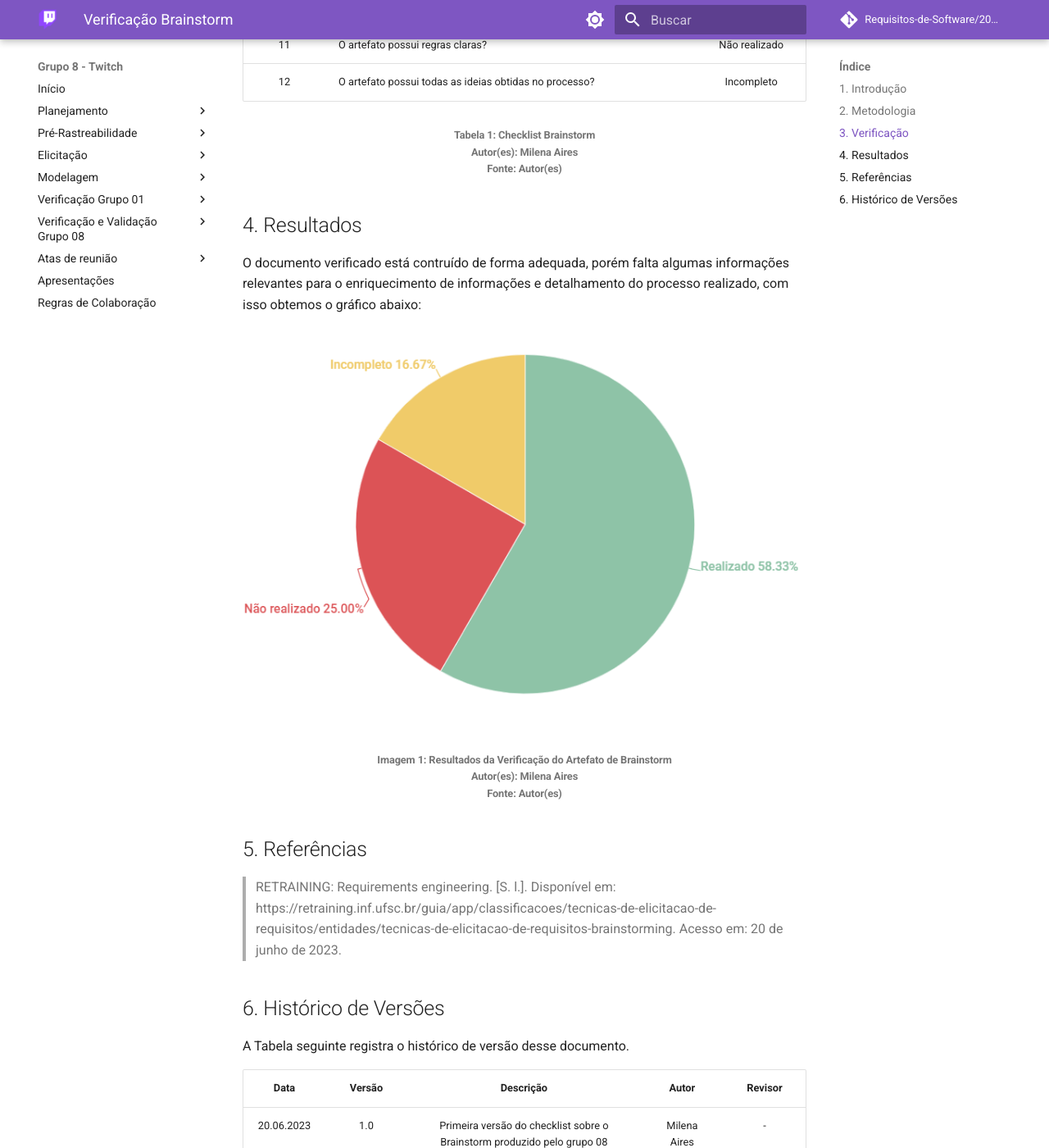
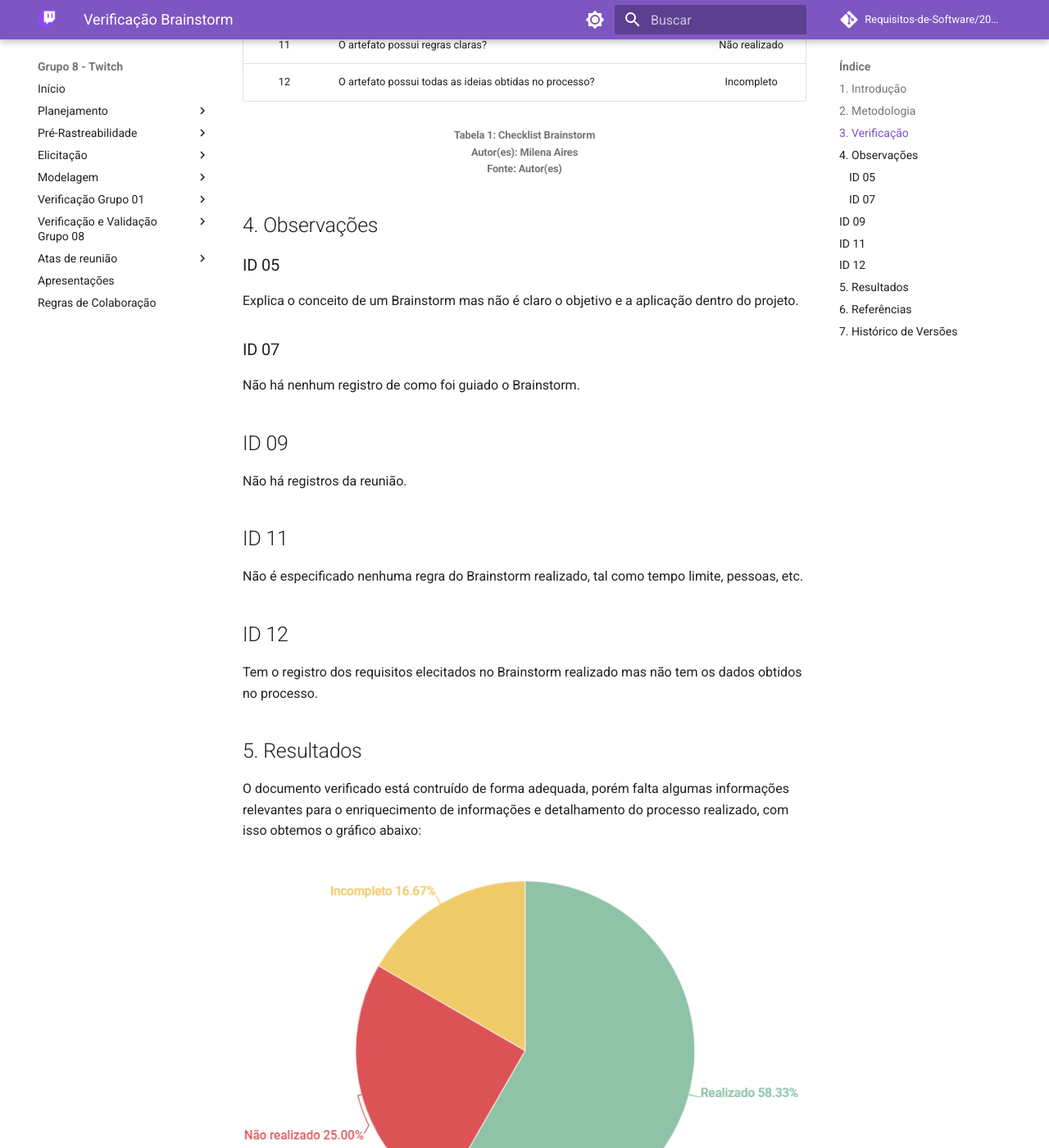
Before and after one commit to Requisitos-de-Software/2023.1-Twitch, an MkDocs documentation site: the page built from docs/verifica_valida_grupo08/verificacao_brainstorm08.md, in a window 1280 px wide and 1400 px high, scrolled down 1199 px. Shown: the whole window at 82% size. Built offline with MkDocs 1.6.1 and Material for MkDocs 9.7.7, drawn with Linux system fonts in a browser that asks for light colours; comment, search, counter and statistics services are not loaded; some of the changed text lies outside the part shown.

Commit message:
adição das observações verificacao_brainstorm08.md

```diff
--- a/docs/verifica_valida_grupo08/verificacao_brainstorm08.md
+++ b/docs/verifica_valida_grupo08/verificacao_brainstorm08.md
@@ -31,8 +31,23 @@ A tabela a seguir apresenta o checklist já contruído pelo grupo anteriormente
 <br> Autor(es): Milena Aires
 <br>Fonte: Autor(es)</h6>
 
+## 4. Observações
+### ID 05
+Explica o conceito de um Brainstorm mas não é claro o objetivo e a aplicação dentro do projeto.
 
-## 4. Resultados
+### ID 07
+Não há nenhum registro de como foi guiado o Brainstorm.
+
+## ID 09
+Não há registros da reunião.
+
+## ID 11
+Não é especificado nenhuma regra do Brainstorm realizado, tal como tempo limite, pessoas, etc.
+
+## ID 12
+Tem o registro dos requisitos elecitados no Brainstorm realizado mas não tem os dados obtidos no processo.
+
+## 5. Resultados
 O documento verificado está contruído de forma adequada, porém falta algumas informações relevantes para o enriquecimento de informações e detalhamento do processo realizado, com isso obtemos o gráfico abaixo:
 
 ![Resultados Brainstorm](./imagens/verificacao_brainstorm.png)
@@ -41,10 +56,10 @@ O documento verificado está contruído de forma adequada, porém falta algumas
 <br> Autor(es): Milena Aires
 <br>Fonte: Autor(es)</h6>
 
-## 5. Referências
+## 6. Referências
 > RETRAINING: Requirements engineering. [S. l.]. Disponível em: https://retraining.inf.ufsc.br/guia/app/classificacoes/tecnicas-de-elicitacao-de-requisitos/entidades/tecnicas-de-elicitacao-de-requisitos-brainstorming. Acesso em: 20 de junho de 2023.
 
-## 6. Histórico de Versões
+## 7. Histórico de Versões
 
 A Tabela seguinte registra o histórico de versão desse documento.
 
```
